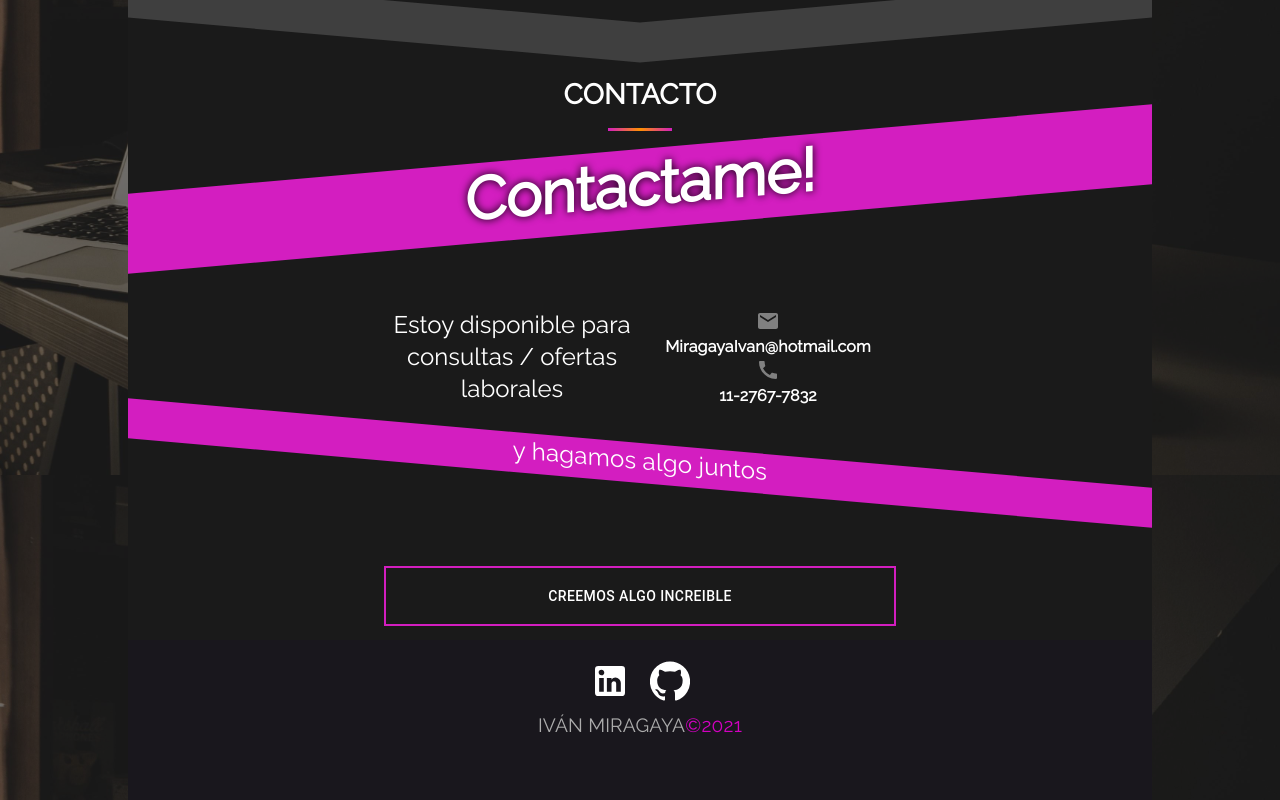
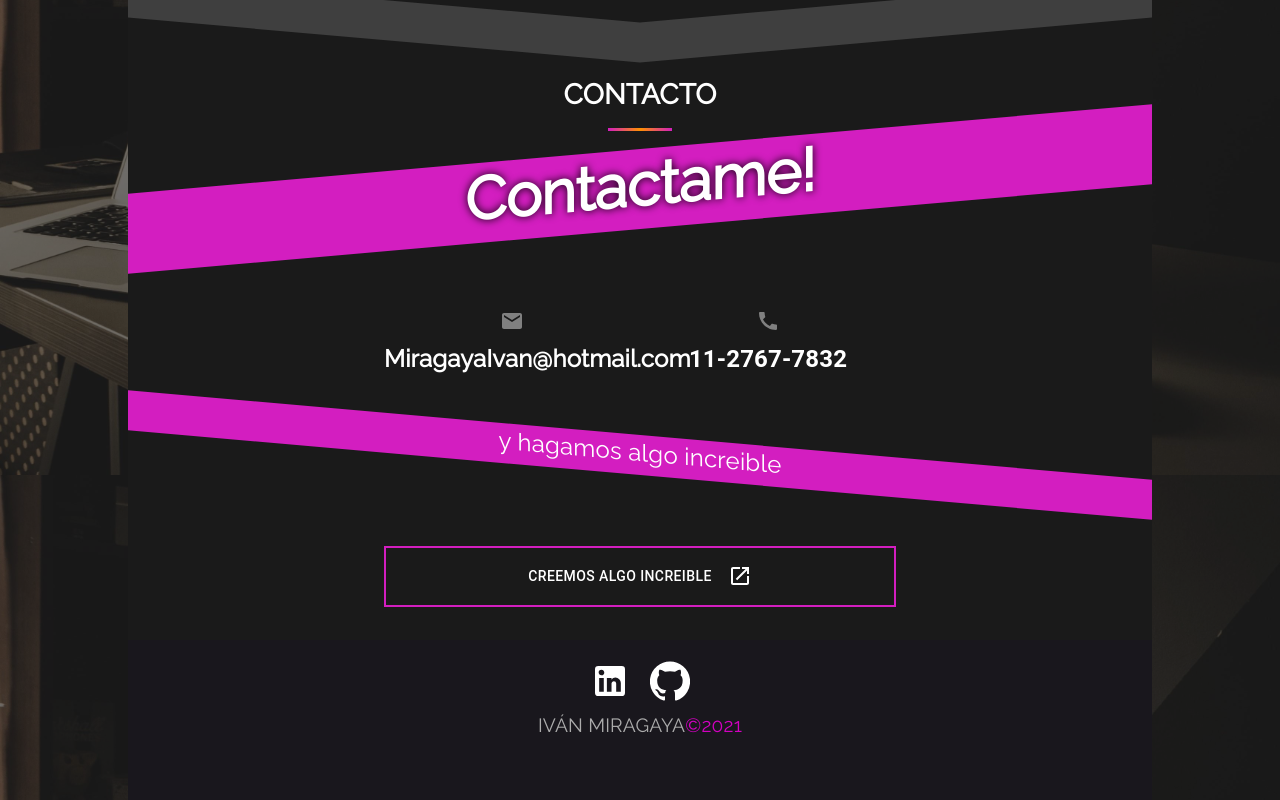
Before and after one commit to M-Ivan/portfolio-mui, a React (Create React App) app: page / in a window 1280 px wide. Shown: the part 2725-3525 px from the top of the page. Built offline with nearby package versions, Linux system fonts and the light colour scheme.

Commit message:
contact tweaks

```diff
--- a/src/components/Contact.js
+++ b/src/components/Contact.js
@@ -11,6 +11,7 @@ import LinkedInIcon from "@material-ui/icons/LinkedIn";
 import GitHubIcon from "@material-ui/icons/GitHub";
 import EmailIcon from "@material-ui/icons/Email";
 import CallIcon from "@material-ui/icons/Call";
+import { LaunchOutlined } from "@material-ui/icons";
 const CustomTypography = withStyles((theme) => ({
   root: {
     height: 25,
@@ -63,7 +64,7 @@ const useStyles = makeStyles((theme) => ({
     borderRadius: "0%",
     color: "#fff",
     padding: "1rem",
-    marginTop: "3rem",
+    marginTop: "1rem",
     "&:hover": {
       backgroundColor: "#d31ec0",
       color: "#fff",
@@ -171,29 +172,21 @@ export default function Contact() {
         </Grid>
 
         <Grid container className={classes.contactArea}>
-          <Grid item xs={3}>
-            <Grid container direction="column" alignItems="center">
-              <CustomTypography variant="h5" component="h3">
-                {" "}
-                Estoy disponible para consultas / ofertas laborales
-              </CustomTypography>
-            </Grid>
-          </Grid>
-          <Grid item xs={3}>
-            <Grid container direction="column" alignItems="center">
+          <Grid item xs={12} lg={3}>
             <EmailIcon className={classes.typeIcon} />{" "}
             <CustomTypography variant="subtitle1" component="h3">
               <a href="mailto:MiragayaIvan@hotmail.com">
-                  <strong>MiragayaIvan@hotmail.com </strong>
+                <strong>MiragayaIvan@hotmail.com</strong>
               </a>
             </CustomTypography>
+          </Grid>
+          <Grid item xs={12} lg={3}>
             <CallIcon className={classes.typeIcon} />
-              <CustomTypography variant="subtitle1" component="h3">
+            <Typography variant="subtitle1" component="h3">
               <a href="tel:+541127677832">
                 <strong>11-2767-7832</strong>{" "}
               </a>{" "}
-              </CustomTypography>
-            </Grid>
+            </Typography>
           </Grid>
           <Grid item xs={12} className={classes.detail1}>
             {" "}
@@ -205,7 +198,7 @@ export default function Contact() {
                   className={classes.detailText1}
                 >
                   {" "}
-                  y hagamos algo juntos{" "}
+                  y hagamos algo increible
                 </CustomTypography>
               </Grid>
             </Grid>
@@ -215,7 +208,8 @@ export default function Contact() {
               href="mailto:MiragayaIvan@hotmail.com"
               classes={{ root: classes.button }}
             >
-              Creemos algo increible
+              Creemos algo increible{" "}
+              <LaunchOutlined style={{ marginLeft: "1rem" }} />
             </Button>
           </Grid>
         </Grid>
--- a/src/index.css
+++ b/src/index.css
@@ -5,6 +5,7 @@
 a {
   text-decoration: none;
   color: #fff;
+  font-size: 1.5rem;
 }
 
 a:hover {
```
Lines whose indentation alone changed are shown as unchanged.
